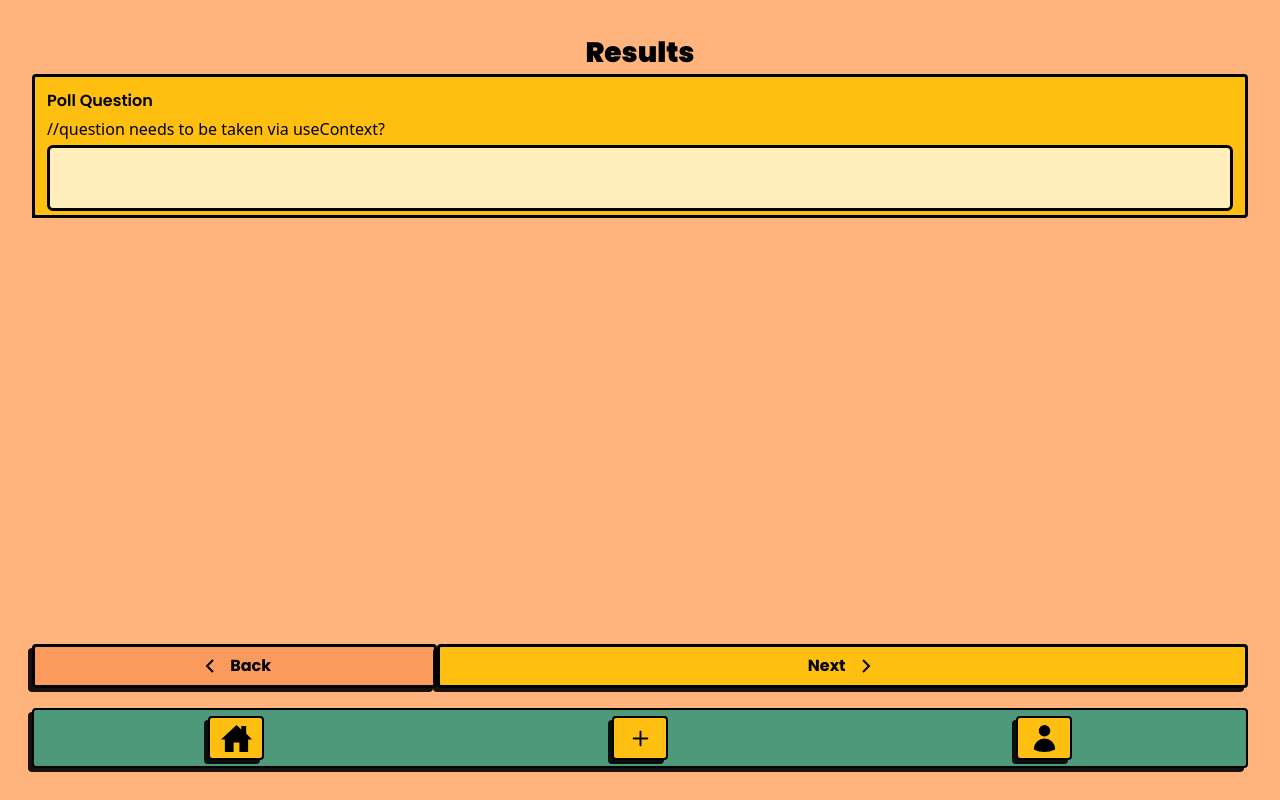
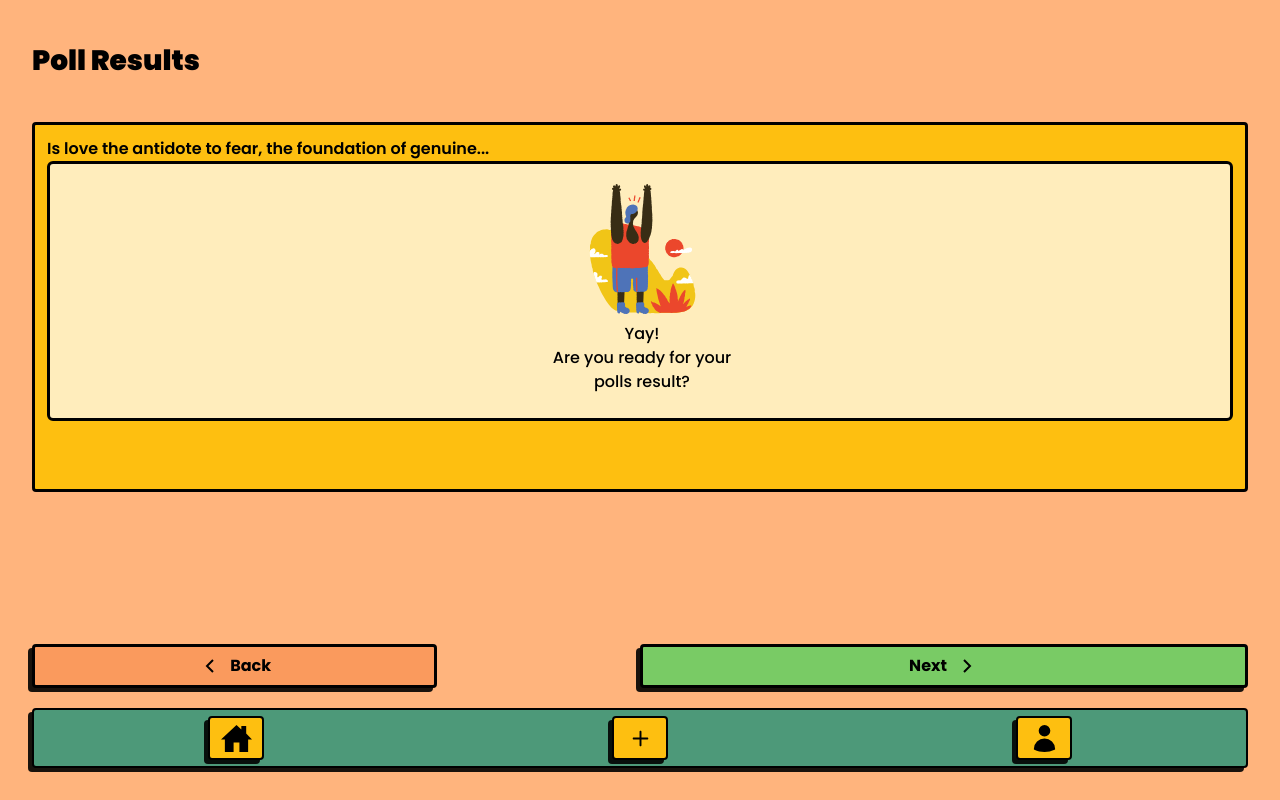
Before and after one commit to devhausleipzigacademy/camp9-final-project, a Next.js app: page /results in a window 1280 px wide. Built offline with nearby package versions, Linux system fonts and the light colour scheme.

Commit message:
made 4/5 cards, changed layout

```diff
--- a/app/(protected)/results/layout.tsx
+++ b/app/(protected)/results/layout.tsx
@@ -1,21 +1,30 @@
-import Button from "components/shared/buttons/Button";
-import { GrFormNext, GrFormPrevious } from "react-icons/gr";
+import Button from 'components/shared/buttons/Button';
+import { GrFormNext, GrFormPrevious } from 'react-icons/gr';
 
-export default function ResultsLayout({children,}: {children: React.ReactNode;}) {
+export default function ResultsLayout({
+  children,
+}: {
+  children: React.ReactNode;
+}) {
+
+  function clickNextButton(){
+
+  }
+
   return (
     <div>
-      <main className="container flex flex-col items-center h-screen justify-between bg-peach-light p-8">
-        <div className="mb-36 w-full flex flex-col overflow-x-hidden overflow-y-scroll items-center justify-between">
+      <main className="container flex flex-col h-screen justify-between bg-peach-light p-8">
+        <div className="mb-36 w-full flex flex-col justify-between">
           {children}
         </div>
       </main>
 
-      <footer className="flex container px-8 justify-between items-center bottom-28 fixed">
+      <footer className="flex container px-8 justify-between bottom-28 fixed">
         <Button size="small" variant="secondary">
           <GrFormPrevious size={24} strokeWidth={2} />
           <h3>Back</h3>
         </Button>
-        <Button size="large">
+        <Button size="medium" variant="tertiary" onClick={clickNextButton}>
           <h3>Next</h3>
           <GrFormNext size={24} strokeWidth={2} />
         </Button>
--- a/app/(protected)/results/page.tsx
+++ b/app/(protected)/results/page.tsx
@@ -1,11 +1,140 @@
-import PollCard from "@/components/PollCard";
-import PollResultsCard from "@/components/PollResultsCard";
+'use client';
+
+import Checkbox from '@/components/Checkbox';
+import PollResultsCard from '@/components/PollResultsCard';
+import Button from '@/components/shared/buttons/Button';
+import Image from 'next/legacy/image';
+import { useState } from 'react';
 
 export default function Results() {
+  const [cardIndex, setCardIndex] = useState(0);
+
+  //the following have to be taken by useContext or else
+  const pollQuestion =
+    'Is love the antidote to fear, the foundation of genuine connection and liberation?';
+  const pollDescription =
+    'Love is a transformative force, a radical act of embracing vulnerability, and a commitment to growth, healing, and understanding. It is the power that dismantles walls, nurtures connections, and empowers us to see and cherish the beauty in ourselves and others.';
+  const pollType = 'Single Choice';
+  const anonymityLevel =
+    'Reveal usernames for options with agreement of at least 60%';
+  const numberOfParticipants = '3/10 participants voted';
+
+  //slices the poll question to fit in the card
+  function slicedPollQuestionStart(pollQuestion: string, characters: number) {
+    const slicedSentence = pollQuestion.slice(0, characters);
+    const lastSpaceIndex = slicedSentence.lastIndexOf(' ');
+    if (lastSpaceIndex === -1) {
+      return slicedSentence;
+    } else {
+      return `${slicedSentence.slice(0, lastSpaceIndex)}...`;
+    }
+  }
+  function slicedPollQuestionEnd(pollQuestion: string, characters: number) {
+    const restOfSentence = pollQuestion.slice(characters);
+    const firstQuestionMarkIndex = restOfSentence.indexOf('?');
+    if (firstQuestionMarkIndex !== -1) {
+      return restOfSentence.slice(0, firstQuestionMarkIndex + 1);
+    } else {
+      return `...${restOfSentence}`;
+    }
+  }
+
+  const cards = [
+    //1.svg+text
+    <PollResultsCard
+      pollQuestion={slicedPollQuestionStart(pollQuestion, 60)}
+      endDate={new Date()}
+      startDate={new Date()}
+    >
+      <PollResultsCard.Content className="h-[260px] flex flex-col">
+        <Image
+          width={135}
+          height={135}
+          src="/images/logos/results.svg"
+          alt="icon"
+          className="mt-7"
+        />
+        <p className="body text-center mb-4 mt-2">
+          Yay!
+          <br />
+          Are you ready for your
+          <br />
+          polls result?
+        </p>
+      </PollResultsCard.Content>
+    </PollResultsCard>,
+
+    //2.question=description
+    <PollResultsCard
+      pollQuestion={slicedPollQuestionStart(pollQuestion, 34)}
+      endDate={new Date()}
+      startDate={new Date()}
+    >
+      <PollResultsCard.Content className="h-[260px] overflow-y-auto">
+        <p className="body-semibold mb-5">
+          ...{slicedPollQuestionEnd(pollQuestion, 34)}
+        </p>
+        <p className="body">{pollDescription}</p>
+      </PollResultsCard.Content>
+    </PollResultsCard>,
+
+    //3.voting conditions
+    <PollResultsCard
+      pollQuestion={slicedPollQuestionStart(pollQuestion, 34)}
+      endDate={new Date()}
+      startDate={new Date()}
+    >
+      <PollResultsCard.Content className="h-[260px]">
+        <p className="body-semibold mb-4">Voting Conditions</p>
+        <div className="flex items-center gap-2">
+          {/* <CheckboxWithLabel variant={'primary'} label={''}></CheckboxWithLabel> */}
+          <Checkbox variant={'secondary'}></Checkbox>
+          <p className="body">{pollType}</p>
+        </div>
+        <div className="flex items-center gap-2 my-[26px]">
+          {/* <CheckboxWithLabel variant={'primary'} label={''}></CheckboxWithLabel> */}
+          <Checkbox variant={'secondary'}></Checkbox>
+          <p className="body">{numberOfParticipants}</p>
+        </div>
+        <div className="flex gap-2">
+          {/* <CheckboxWithLabel variant={'primary'} label={''}></CheckboxWithLabel> */}
+          <Checkbox variant={'secondary'}></Checkbox>
+          <p className="body">{anonymityLevel}</p>
+        </div>
+      </PollResultsCard.Content>
+    </PollResultsCard>,
+
+    //4.answers+percantages
+    <PollResultsCard
+      pollQuestion={slicedPollQuestionStart(pollQuestion, 34)}
+      endDate={new Date()}
+      startDate={new Date()}
+    >
+      <PollResultsCard.Content className="h-[260px]">
+        placeholder
+      </PollResultsCard.Content>
+    </PollResultsCard>,
+
+    //5.mood
+    <PollResultsCard
+      pollQuestion={slicedPollQuestionStart(pollQuestion, 34)}
+      endDate={new Date()}
+      startDate={new Date()}
+    >
+      <PollResultsCard.Content className="h-[260px] flex flex-col ">
+        <p>The average mood of this poll’s voters is:</p>
+        <Button className="mt-4 " size="medium">
+          mood
+        </Button>
+        <p>mood bar with icons</p>
+      </PollResultsCard.Content>
+    </PollResultsCard>,
+  ];
+
   return (
     <>
-      <h1 className="title-black">Results</h1>
-      <PollResultsCard/>
+      <h1 className="title-black text-left mt-2 mb-10">Poll Results</h1>
+      {cards[0]}
     </>
   );
 }
--- a/components/PollResultsCard.tsx
+++ b/components/PollResultsCard.tsx
@@ -1,33 +1,50 @@
 'use client';
 
+import clsx from 'clsx';
+import Image from 'next/image';
+
+// question needs to be taken via useContext?
+
 interface PollResultsCardProps extends React.HTMLAttributes<HTMLElement> {
-  question: string;
-  landing?: boolean;
-  children: string;
+  pollQuestion: string;
   endDate: Date;
   startDate: Date;
+  children: React.ReactNode;
 }
 
 export default function PollResultsCard({
+  pollQuestion,
+  endDate,
+  startDate,
   children,
-  endDate,
-  ...props
 }: PollResultsCardProps) {
-  //   const router = useRouter()
-
-  const currentDate = new Date();
-  // Get the current date
-
-  const date = new Date(endDate);
-  // Get the end date of the poll
-
   return (
-    <div className="cursor-pointer border-3 border-black rounded w-full flex flex-col pt-3 px-3 pb-1  bg-yellow gap-1 shadow-brutal">
-      <h2 className="body-semibold">Poll Question</h2>
-      //question needs to be taken via useContext?
-      <div className="px-2 flex items-center justify-center border-3 h-[66px] border-black rounded-md bg-yellow-light ">
-        <h1 className="body line-clamp-2">{children}</h1>
-      </div>
+    <div className="cursor-pointer border-3 border-black rounded h-[370px] w-full pt-3 px-3 pb-1  bg-yellow gap-1 ">
+      <h2 className="body-semibold">{pollQuestion}</h2>
+      {children}
     </div>
   );
 }
+
+type PollResultsContentCardProps = {
+  children: React.ReactNode;
+  className: string;
+};
+
+export function PollResultsCardContent({
+  children,
+  className,
+}: PollResultsContentCardProps) {
+  return (
+    <div
+      className={clsx(
+        className,
+        'pl-4 pr-3 pt-5 pb-2 items-center justify-center border-3 border-black rounded-md bg-yellow-light'
+      )}
+    >
+      {children}
+    </div>
+  );
+}
+
+PollResultsCard.Content = PollResultsCardContent;
```
Also changed, not shown: public/images/logos/results.svg (added).
